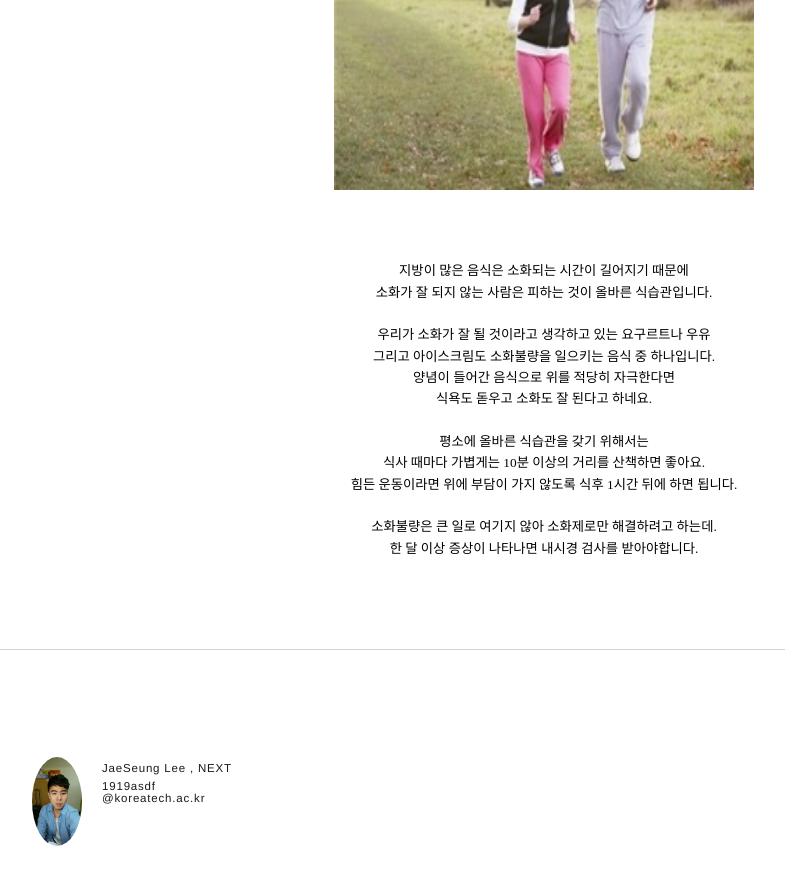
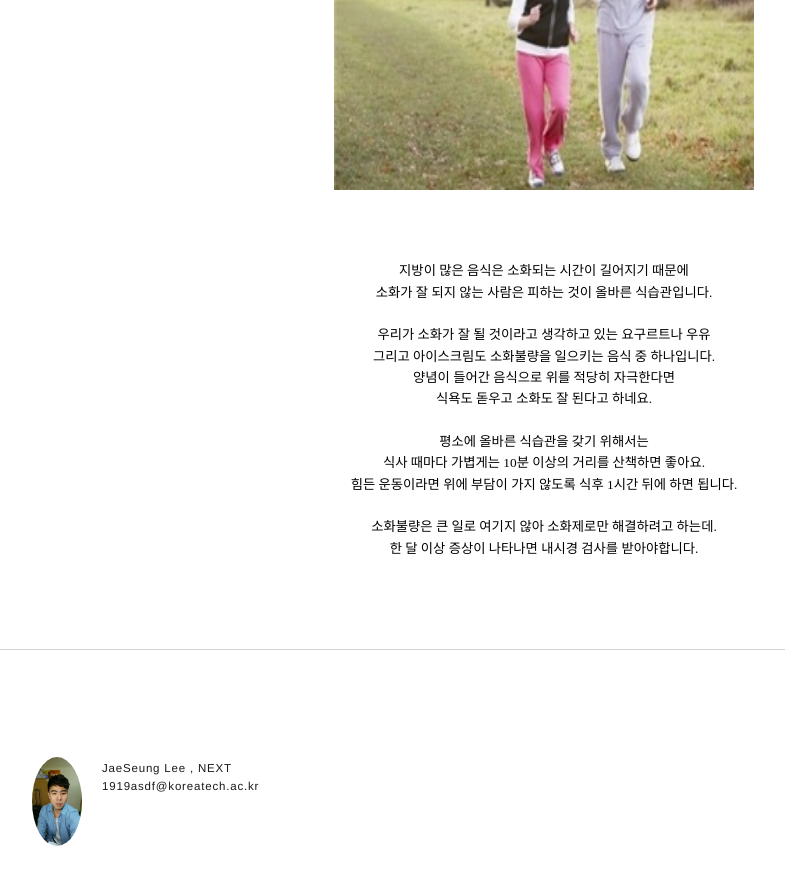
Before and after one commit to kuthealth/kuthealth.github.com, a Jekyll site: the page built from page/eating.html, in a window 1280 px wide and 900 px high, scrolled down 1739 px. Shown: the top 885 px of the window, without its empty margins (96-881 px from the left). Built offline with Jekyll 4.4.1, drawn with Linux system fonts in a browser that asks for light colours.

```diff
--- a/page/eating.html
+++ b/page/eating.html
@@ -261,7 +261,7 @@ div.HStyle13
               <img src="../src/ljs.jpg">
               <ul>
                 <li>JaeSeung Lee , NEXT</li>
-                <li>1919asdf</li>@koreatech.ac.kr</li>
+                <li>1919asdf@koreatech.ac.kr</li>
               </ul>
           </section>
         </footer>
```
